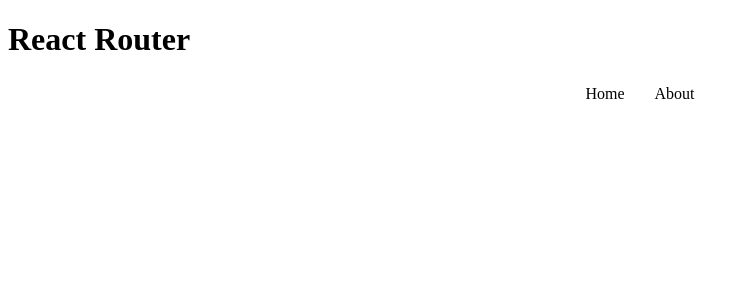
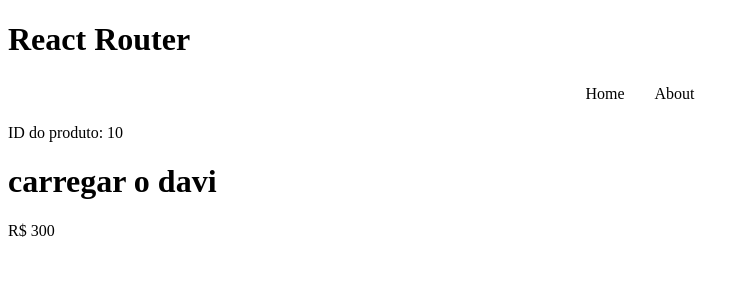
Before and after one commit to felipe-machado-front-end/react-hora-de-codar, a React (Vite) app: page /products/10 in a window 1280 px wide. Shown: the top 300 px of the page, without its empty margins (0-748 px from the left). Built offline with nearby package versions, Linux system fonts and the light colour scheme; data requests are answered from the project's data file.

Commit message:
Rotas dinamicas imprimindo os dados
Foi feito nesta aula uma requisição utilizando o id informado na url para mostrar os dados

```diff
--- a/src/components/4-reactrouter/UseComponents4.jsx
+++ b/src/components/4-reactrouter/UseComponents4.jsx
@@ -2,6 +2,7 @@
 import { BrowserRouter, Routes, Route } from "react-router-dom";
 import About from "../../pages/About";
 import Home from "../../pages/Home";
+import Product from "../../pages/Product";
 import Navbar from "./Navbar";
 
 const UseComponents4 = () => {
@@ -13,6 +14,7 @@
         <Routes>
           <Route path="/" element={<Home />}></Route>
           <Route path="/about" element={<About />}></Route>
+          <Route path="/products/:id" element={<Product />}></Route>
         </Routes>
       </BrowserRouter>
     </div>
--- a/src/pages/Home.jsx
+++ b/src/pages/Home.jsx
@@ -16,6 +16,7 @@
             <li key={item.id}>
               <h2>{item.name}</h2>
               <p>R$: {item.price}</p>
+              <Link to={`/products/${item.id}`}>Detalhes</Link>
             </li>
           ))}
       </ul>
--- /dev/null
+++ b/src/pages/Product.jsx
@@ -0,0 +1,24 @@
+import React from "react";
+import { useParams } from "react-router-dom";
+import { useFetch } from "../hooks/useFetch";
+const Product = () => {
+  const { id } = useParams();
+
+  const url = "http://localhost:3000/products/" + id;
+  const { data: product, loading, error } = useFetch(url);
+  return (
+    <>
+      <p> ID do produto: {id}</p>
+      {error && <p>Ocorreu um erro </p>}
+      {loading && <p>CARREGANDO</p>}
+      {product && (
+        <div>
+          <h1>{product.name}</h1>
+          <p>R$ {product.price}</p>
+        </div>
+      )}
+    </>
+  );
+};
+
+export default Product;
```
